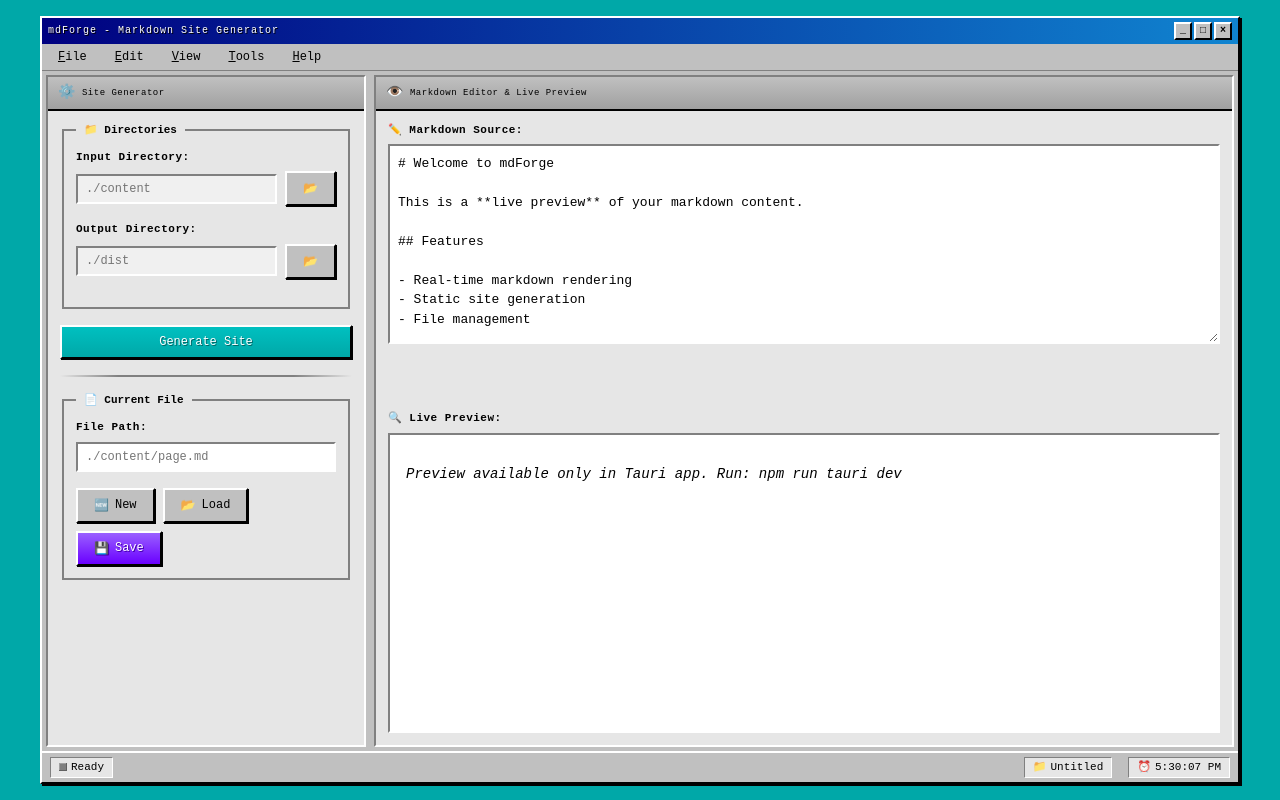
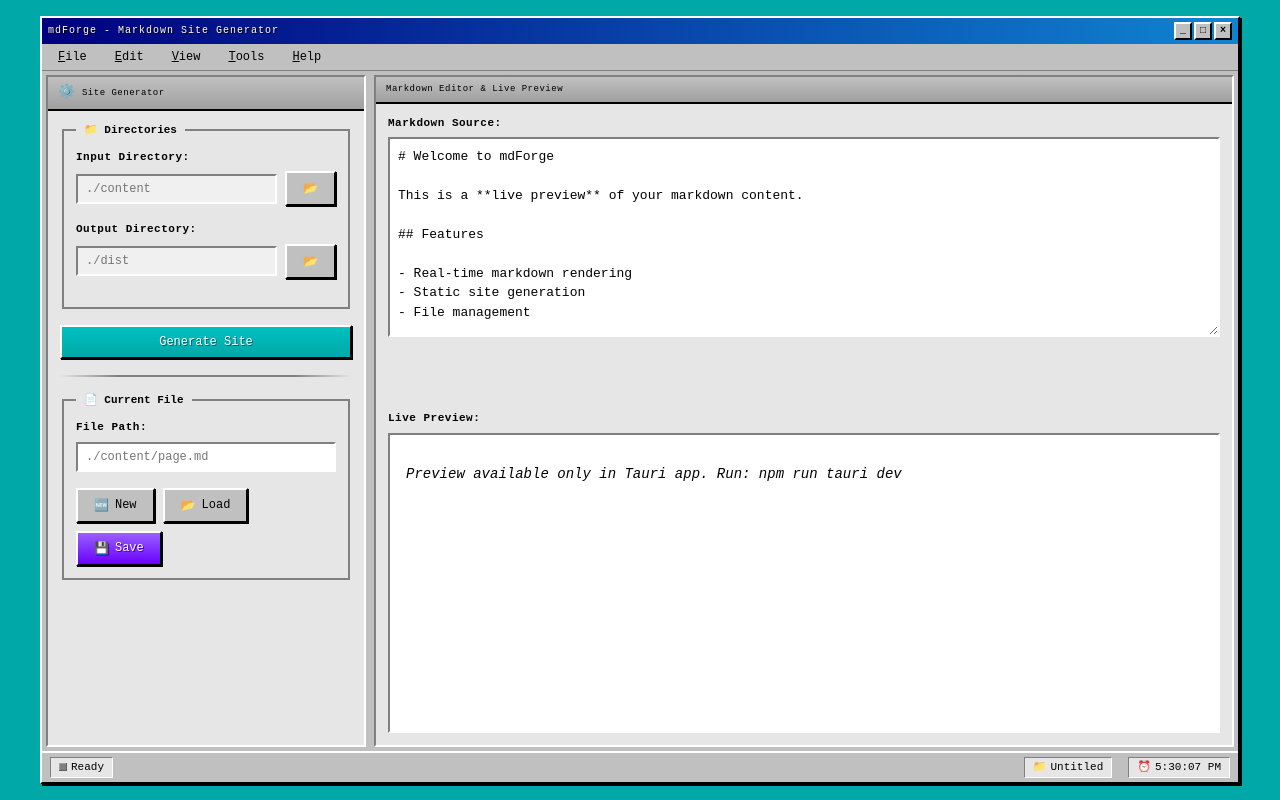
Before and after one commit to MoazMustafa-stack/mdForge, a React (Vite) app: page / in a window 1280 px wide. Built offline with nearby package versions, Linux system fonts and the light colour scheme.

Commit message:
removed emojis ugly ahh

```diff
--- a/src/App.tsx
+++ b/src/App.tsx
@@ -344,13 +344,12 @@
         {/* Right Panel - Editor & Preview */}
         <div className="panel panel-right">
           <div className="panel-header">
-            <span className="panel-icon">👁️</span>
             Markdown Editor & Live Preview
           </div>
           <div className="panel-content column">
             {/* Markdown Editor */}
             <div className="flex-1">
-              <label className="form-label" htmlFor="markdown-source">✏️ Markdown Source:</label>
+              <label className="form-label" htmlFor="markdown-source"> Markdown Source:</label>
               <textarea
                 id="markdown-source"
                 className="textarea-90s"
@@ -363,7 +362,7 @@
 
             {/* Preview */}
             <div className="flex-col-1">
-              <label className="form-label">🔍 Live Preview:</label>
+              <label className="form-label"> Live Preview:</label>
               <div
                 className="preview-container"
                 dangerouslySetInnerHTML={{ __html: previewHtml }}
```
